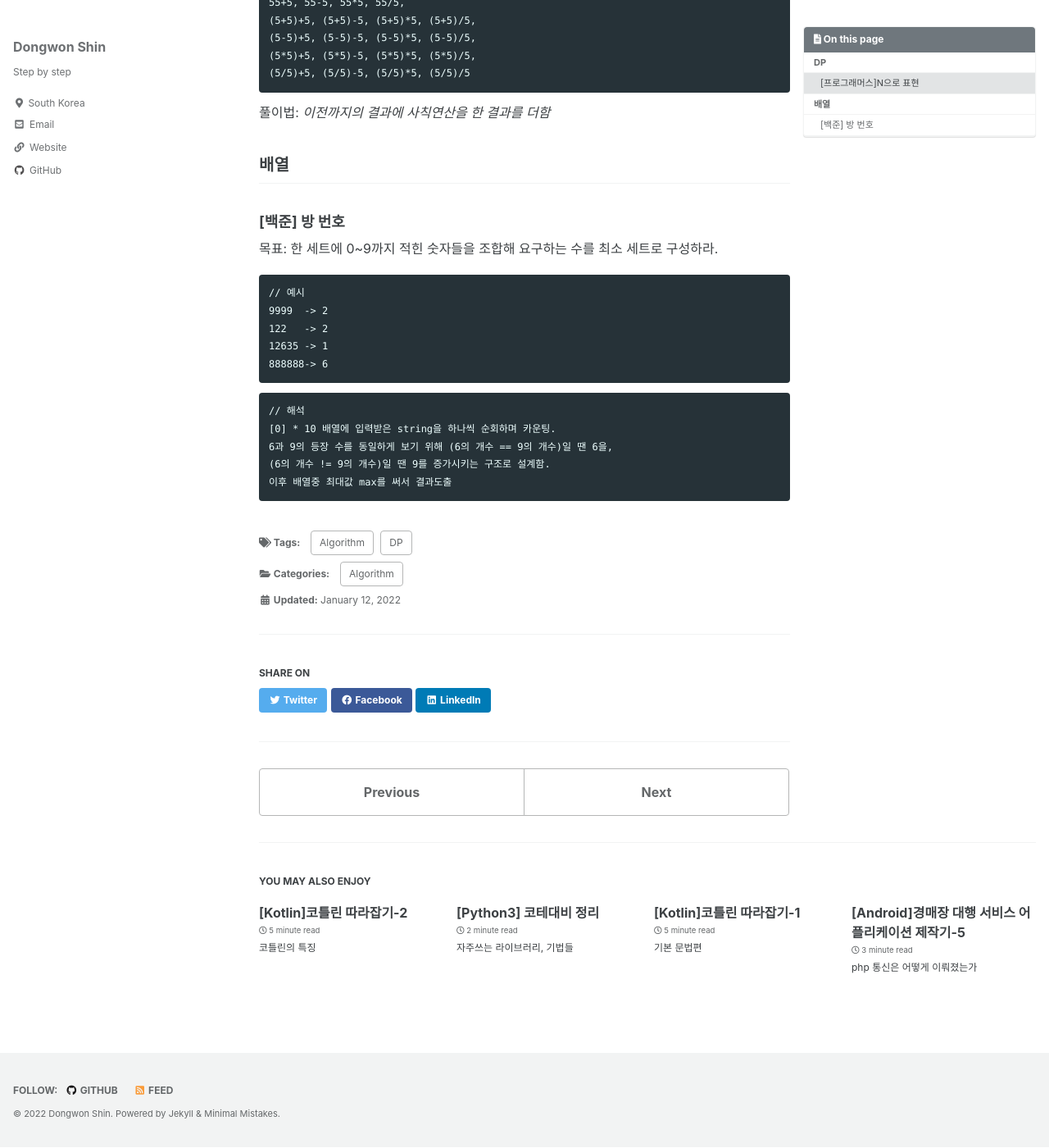
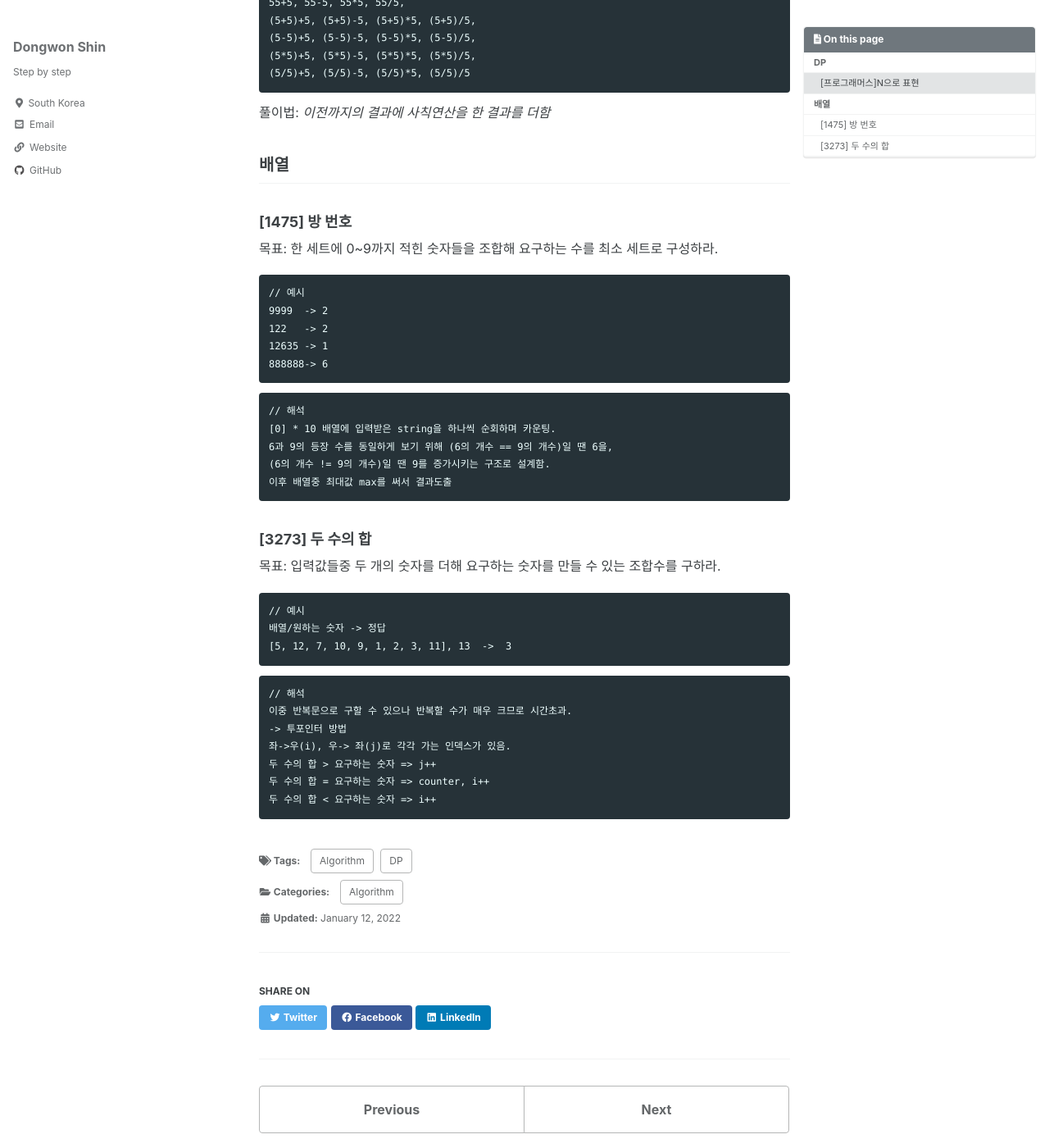
Before and after one commit to ponopono0322/ponopono0322.github.io, a Jekyll site: the page built from _posts/2022-01-12-algorithm.md, in a window 1280 px wide and 1400 px high, scrolled down 625 px. Shown: the whole window at 82% size. Built offline with Jekyll 4.4.1, drawn with Linux system fonts in a browser that asks for light colours; cached includes are drawn as plain includes; some web fonts are replaced; some of the changed text lies outside the part shown.

Commit message:
Update 2022-01-12-algorithm.md

````diff
--- a/_posts/2022-01-12-algorithm.md
+++ b/_posts/2022-01-12-algorithm.md
@@ -42,7 +42,7 @@ last_modified_at: 2022-01-12
 풀이법: *이전까지의 결과에 사칙연산을 한 결과를 더함*
 
 ## 배열
-### [백준] 방 번호
+### [1475] 방 번호
 목표: 한 세트에 0~9까지 적힌 숫자들을 조합해 요구하는 수를 최소 세트로 구성하라.
 ```
 // 예시
@@ -59,3 +59,22 @@ last_modified_at: 2022-01-12
 (6의 개수 != 9의 개수)일 땐 9를 증가시키는 구조로 설계함.
 이후 배열중 최대값 max를 써서 결과도출
 ```
+
+### [3273] 두 수의 합
+목표: 입력값들중 두 개의 숫자를 더해 요구하는 숫자를 만들 수 있는 조합수를 구하라.
+
+```
+// 예시
+배열/원하는 숫자 -> 정답
+[5, 12, 7, 10, 9, 1, 2, 3, 11], 13  ->  3
+```
+
+```
+// 해석
+이중 반복문으로 구할 수 있으나 반복할 수가 매우 크므로 시간초과.
+-> 투포인터 방법
+좌->우(i), 우-> 좌(j)로 각각 가는 인덱스가 있음.
+두 수의 합 > 요구하는 숫자 => j++
+두 수의 합 = 요구하는 숫자 => counter, i++
+두 수의 합 < 요구하는 숫자 => i++
+```
````
